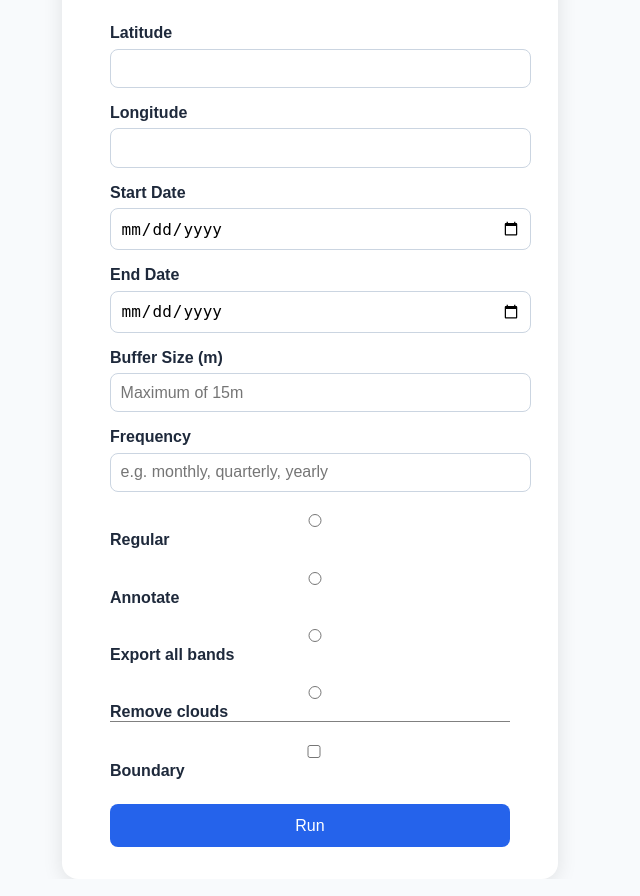
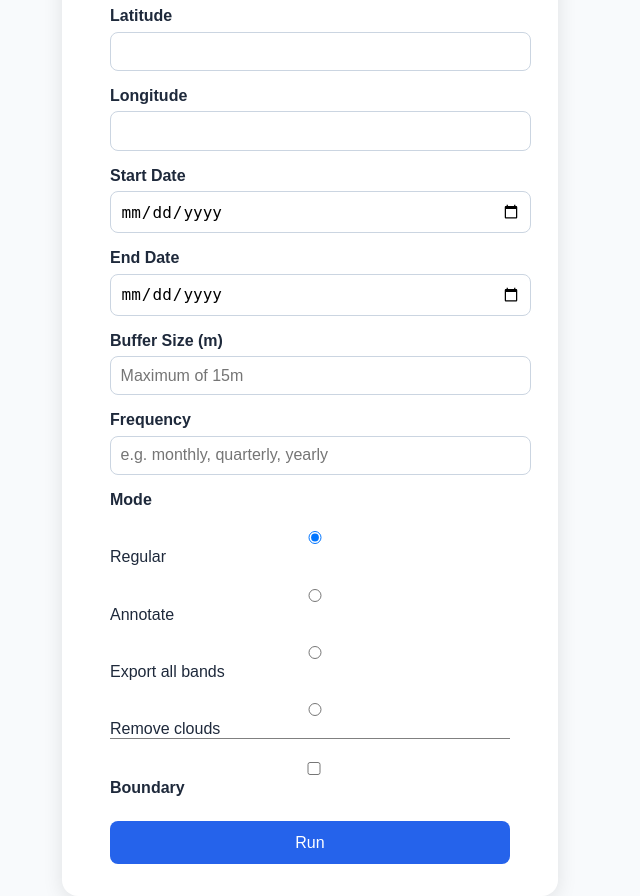
Before and after one commit to miguel123-gis/eo-ph, a Flask app: page /download in a window 1280 px wide. Shown: the whole page, without its empty margins (330-970 px from the left). Run offline with Flask 3, Linux system fonts and the light colour scheme; some web fonts are replaced.

Commit message:
Add title to modes

```diff
--- a/app/templates/form.html
+++ b/app/templates/form.html
@@ -32,10 +32,11 @@
     <input type="text" id="frequency" name="frequency" placeholder="e.g. monthly, quarterly, yearly">
 
     <div id="modeSelection">
-      <label><input type="radio" name="mode" id="btnRegMd" value="regular">Regular</label>
-      <label><input type="radio" name="mode" id="btnAnntMd" value="annotate">Annotate</label>
-      <label><input type="radio" name="mode" id="btnExpAllMd" value="export_all">Export all bands</label>
-      <label><input type="radio" name="mode" id="btnCloudlessMd" value="cloudless">Remove clouds</label>
+      <label>Mode</label>
+      <label style="font-weight: normal;"><input type="radio" name="mode" id="btnRegMd" value="regular" checked>Regular</label>
+      <label style="font-weight: normal;"><input type="radio" name="mode" id="btnAnntMd" value="annotate">Annotate</label>
+      <label style="font-weight: normal;"><input type="radio" name="mode" id="btnExpAllMd" value="export_all">Export all bands</label>
+      <label style="font-weight: normal;"><input type="radio" name="mode" id="btnCloudlessMd" value="cloudless">Remove clouds</label>
     </div>
 
     <div style="border-bottom: 1px solid gray;"></div>
```
